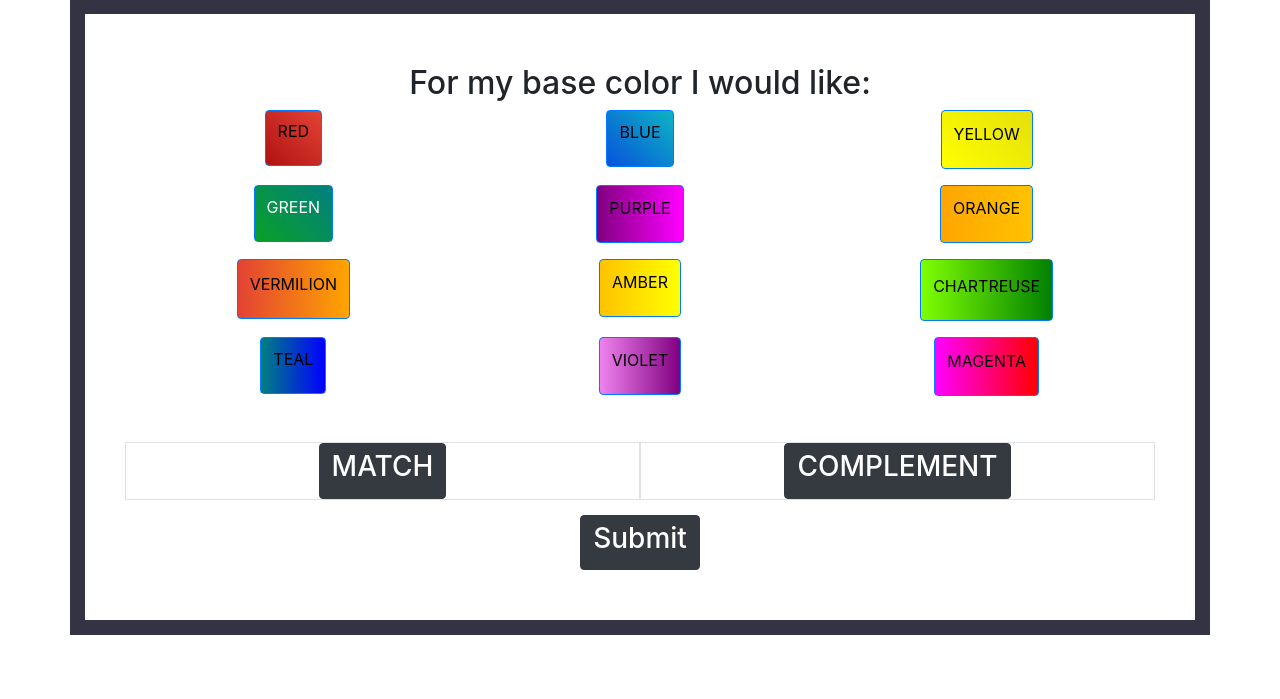
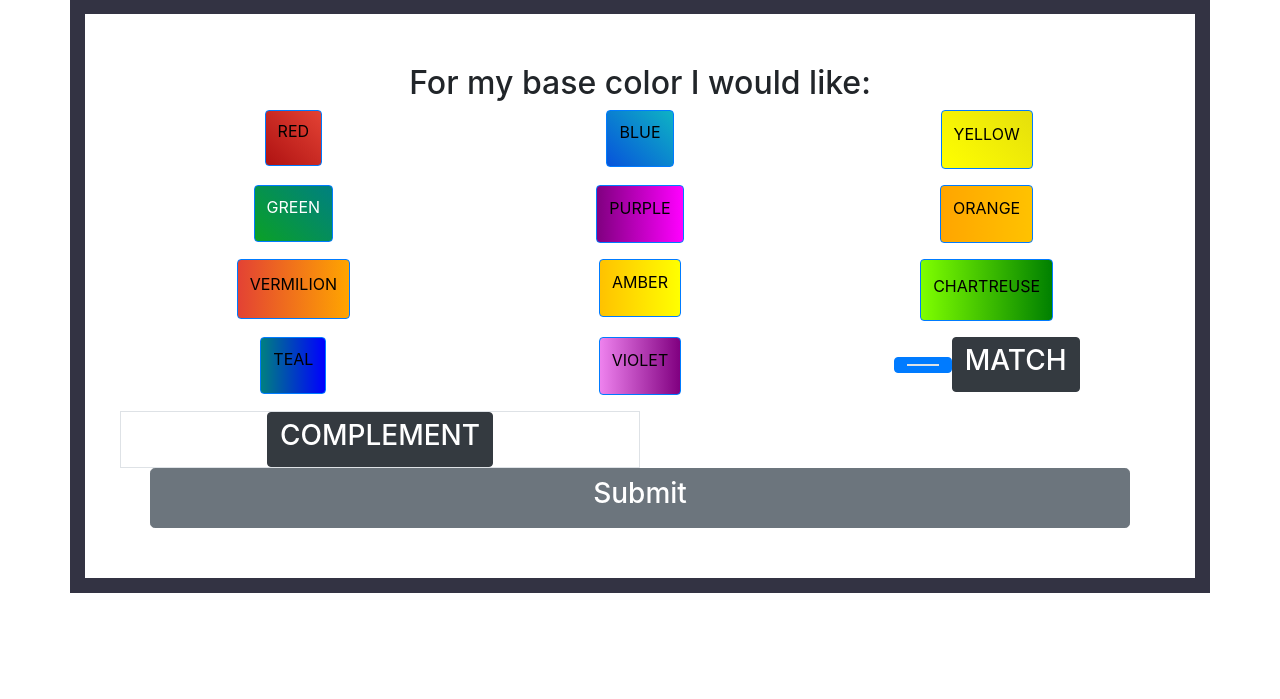
Before and after one commit to rlrogers/FindAPoster, a Django app: page / in a window 1280 px wide. Shown: the part 423-1122 px from the top of the page. After the commit the page ends 1016 px from the top, so only its background shows below. Run offline with Django 3.2, Linux system fonts and the light colour scheme; some libraries are stand-ins or nearby versions.

Commit message:
button styling, more to come

```diff
--- a/color_picker/colors/templates/index.html
+++ b/color_picker/colors/templates/index.html
@@ -89,8 +89,7 @@
                     </button>
                 </div>
                 <div class= "col-md-4">
-                    <button type="button" class="btn btn-primary form-group" id="magenta">
-                    <p>MAGENTA</p>
+                    <button type="button" class="btn btn-primary form-groupp>MAGENTA</p>
                     </button>
                 </div>
             </div>
@@ -107,7 +106,7 @@
             </div>
         </div>
         <div class = "container">
-            <button type="button" class="btn btn-dark" id ="submit">
+            <button type="button" class="btn btn-secondary btn-lg btn-block" id ="submit">
             <h3>Submit</h3>
             </button>
         </div>
```
